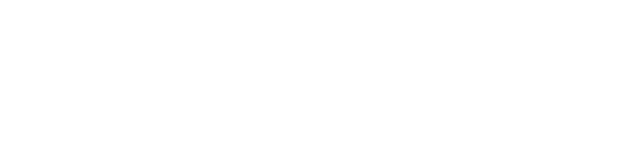
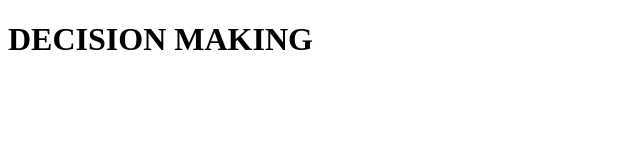
Before and after one commit to krishnamishrakk/D1DM, a plain HTML site: page index.html in a window 1280 px wide. Shown: the whole page, without its empty margins (0-640 px from the left). Drawn offline with Linux system fonts and the light colour scheme.

Commit message:
Update index.html

```diff
--- a/index.html
+++ b/index.html
@@ -10,6 +10,7 @@
 
 </head>
 <body>
+    <h1 > DECISION MAKING</h1>
     <script src="./script1.js"></script>
 </body>
 </html>
```
